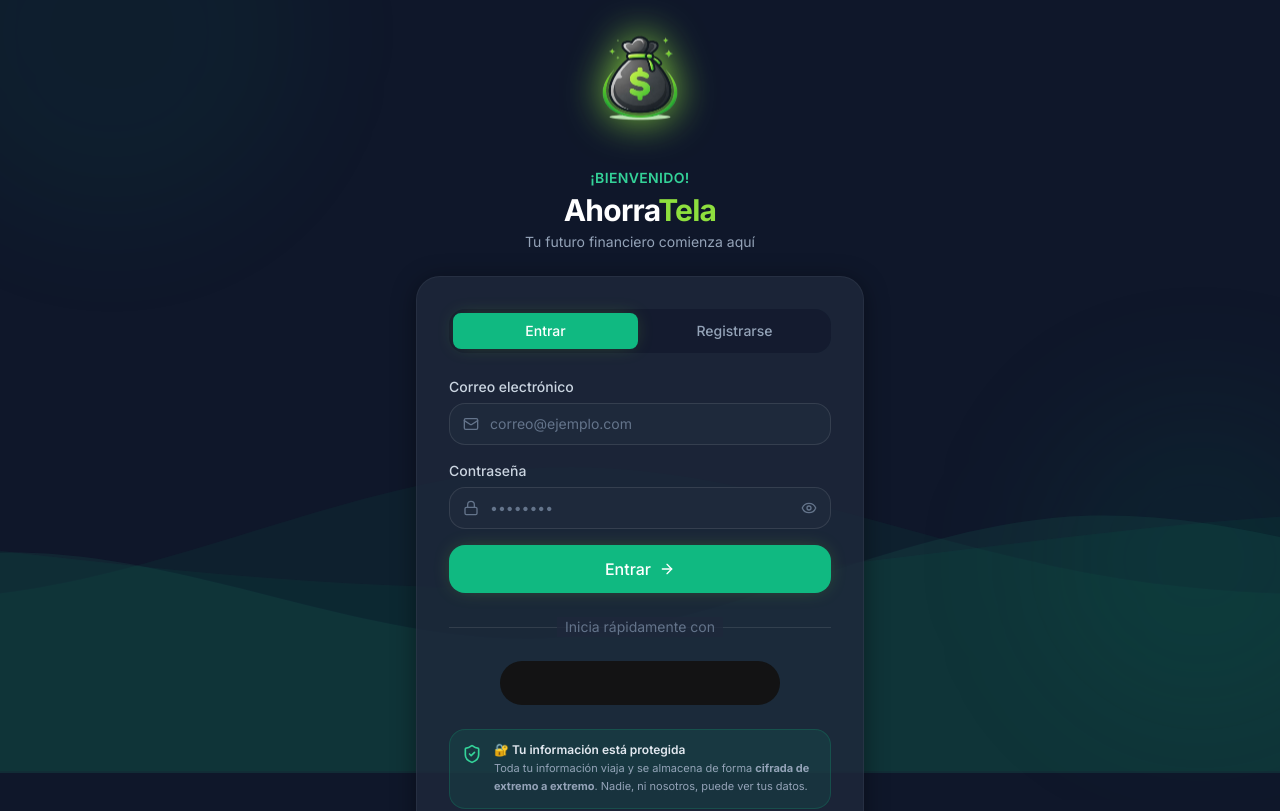
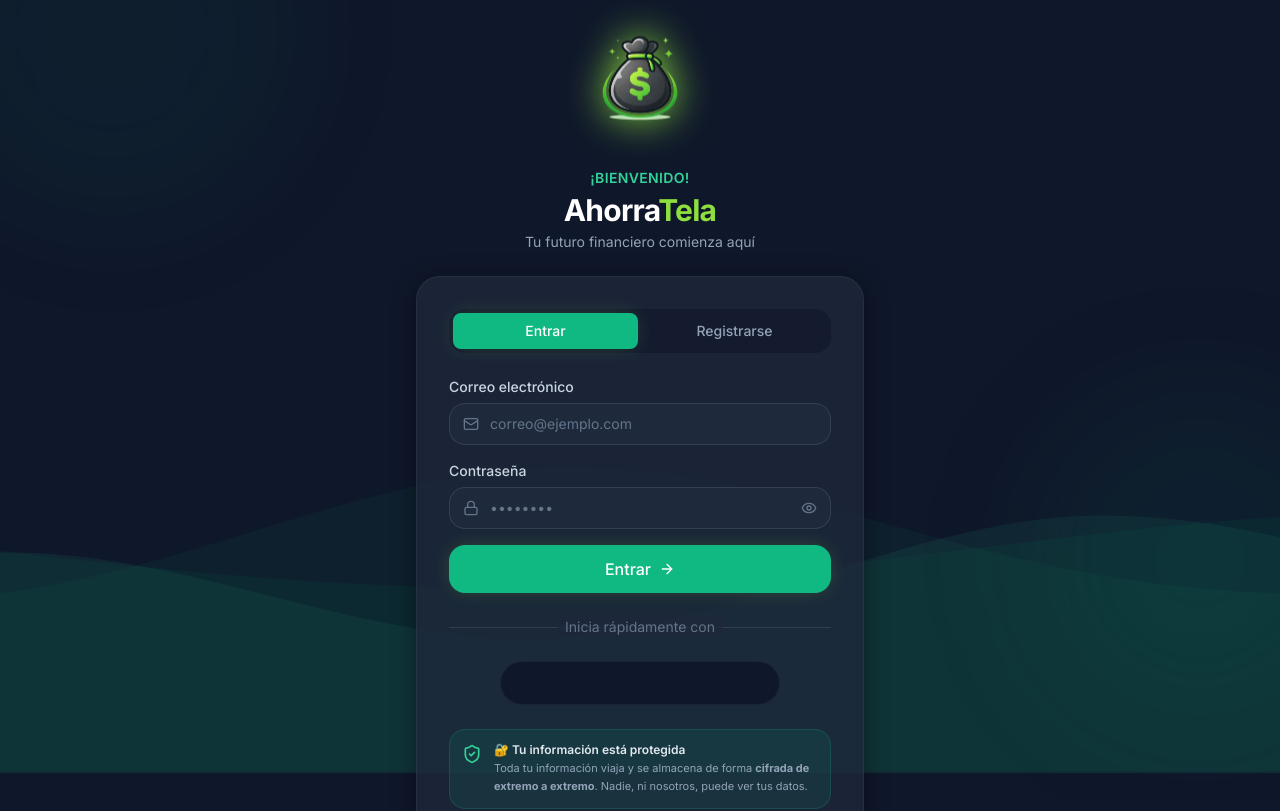
Before and after one commit to Anmer07x/ahorratela-client, a React (Vite) app: page /login in a window 1280 px wide. Shown: the top 811 px of the page. Built offline with nearby package versions, Linux system fonts and the light colour scheme; no server answers.

Commit message:
feat: implement authentication page with login and registration modes

```diff
--- a/src/pages/Login.tsx
+++ b/src/pages/Login.tsx
@@ -248,18 +248,16 @@ export default function Login() {
           </div>
 
           <div className="flex justify-center w-full mt-4">
-            <div className="w-[280px] h-[44px] overflow-hidden rounded-full bg-[#131314] flex items-center justify-center" style={{ colorScheme: 'dark' }}>
-              <div className="scale-[1.02]">
+            <div className="w-[280px] h-[44px] overflow-hidden rounded-full bg-surface-900 border border-white/5 flex items-center justify-center">
               <GoogleLogin
                 onSuccess={res => { if (res.credential) handleGoogleLogin(res.credential) }}
                 onError={() => setError('Conexión anulada')}
-                  theme="filled_black"
+                theme="outline"
                 shape="pill"
                 size="large"
                 locale="es"
                 width="280px"
               />
-              </div>
             </div>
           </div>
 
```
Lines whose indentation alone changed are shown as unchanged.
